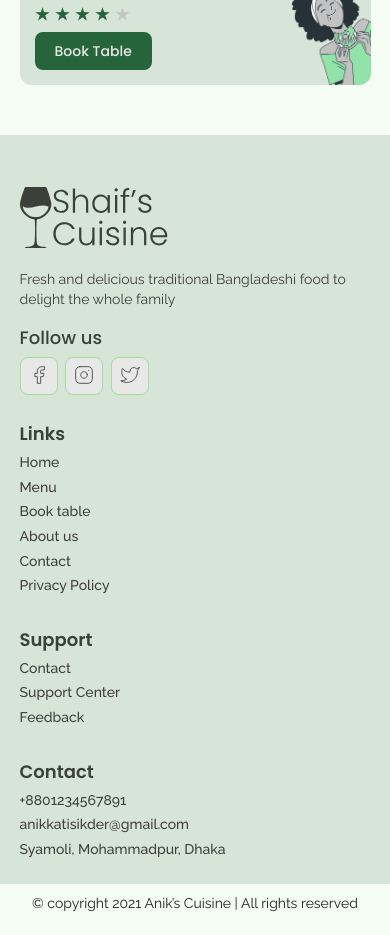
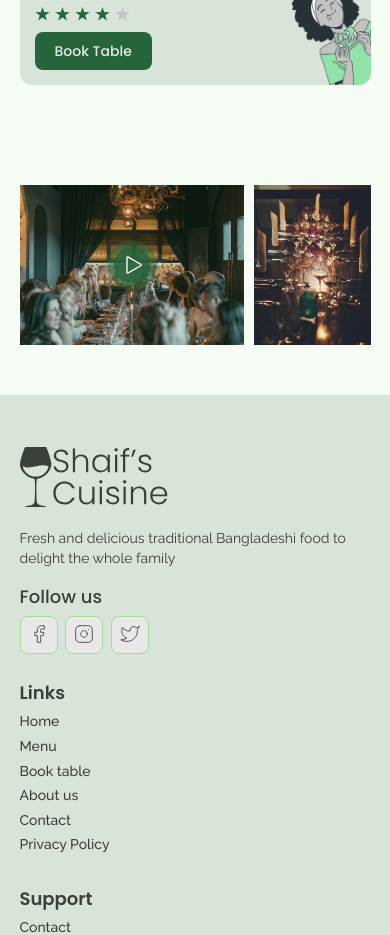
Before and after one commit to AnikKantiSikder/Anik-s-cuisine, a plain HTML site: page index.html in a window 390 px wide. Shown: the part 2884-3819 px from the top of the page. Drawn offline with nearby package versions, Linux system fonts and the light colour scheme.

Commit message:
Complete: Events media section for desktop and mobile version

```diff
--- a/home.css
+++ b/home.css
@@ -352,4 +352,38 @@
         gap: 2rem;
     }
 }
-/* discount section style eds */
+/* discount section style ends */
+
+/* events media section style ends */
+/* ------For mobile device------ */
+.eventsMedia__wrapper {
+    display: flex;
+    gap: 1rem;
+}
+
+.eventsMedia__1 {
+    position: relative;
+}
+
+.eventsMedia__1__playButton {
+    position: absolute;
+    display: inline-block;
+    left: 50%;
+    top: 50%;
+    transform: translate(-50%, -50%);
+    max-width: 50px;
+}
+
+/* ------For large device------ */
+@media only screen and (min-width: 768px) {
+    .eventsMedia__wrapper {
+        gap: 2rem;
+    }
+
+    .eventsMedia__1__playButton {
+        max-width: 100px;
+    }
+}
+
+
+/* events media section style ends */
--- a/index.html
+++ b/index.html
@@ -271,6 +271,24 @@
     </section>
     <!-- End Discount section -->
 
+    <!-- Events Media section -->
+    <section id="eventsMedia" data-aos="fade-up">
+        <div class="container">
+            <div class="eventsMedia__wrapper">
+                <div class="eventsMedia__1">
+                    <img src="./images/eventsMedia1.png" alt="events">
+                    <a href="#" class="eventsMedia__1__playButton">
+                        <img src="./images/playIcon.svg" alt="Play button">
+                    </a>
+                </div>
+                <div class="eventsMedia__2">
+                    <img src="./images/eventsMedia2.png" alt="events">
+                </div>
+            </div>
+        </div>
+    </section>
+    <!-- End Events Media section -->
+
     <!-- Footer section -->
     <footer>
         <div class="container">
```
